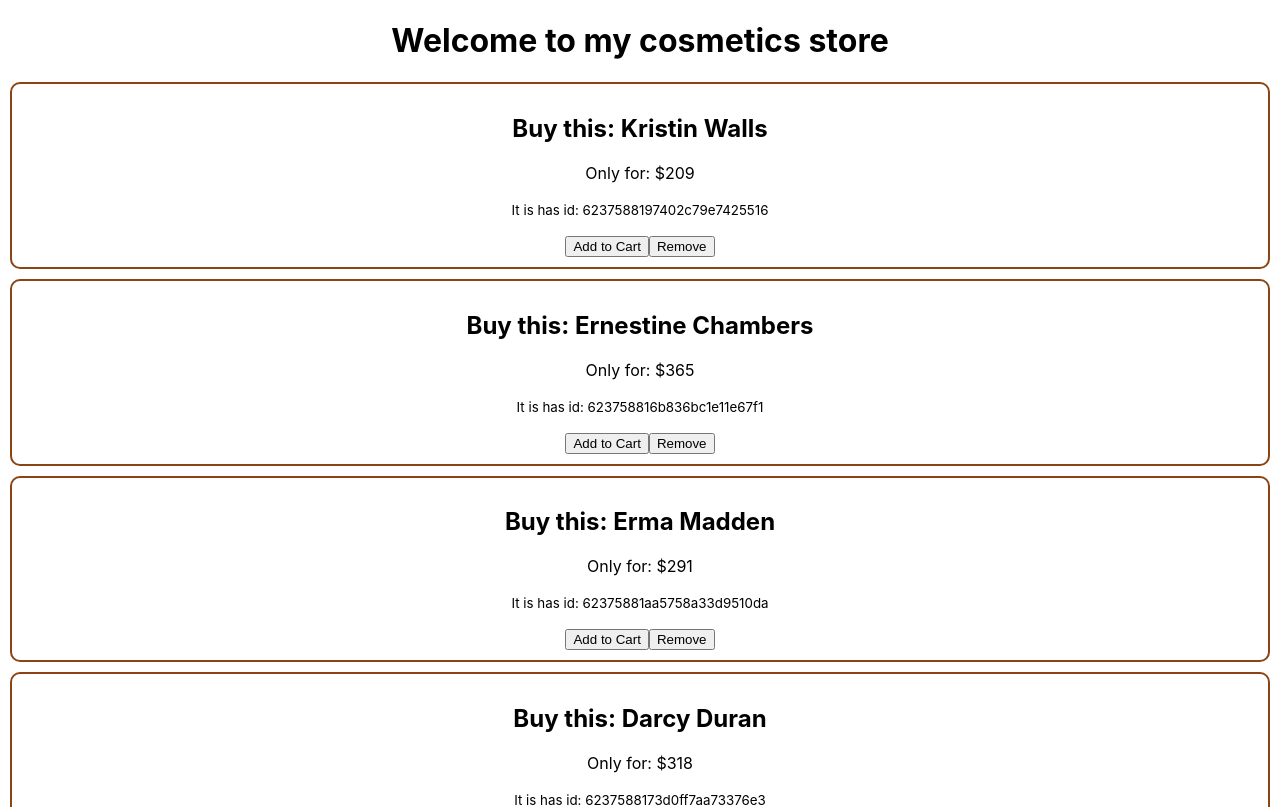
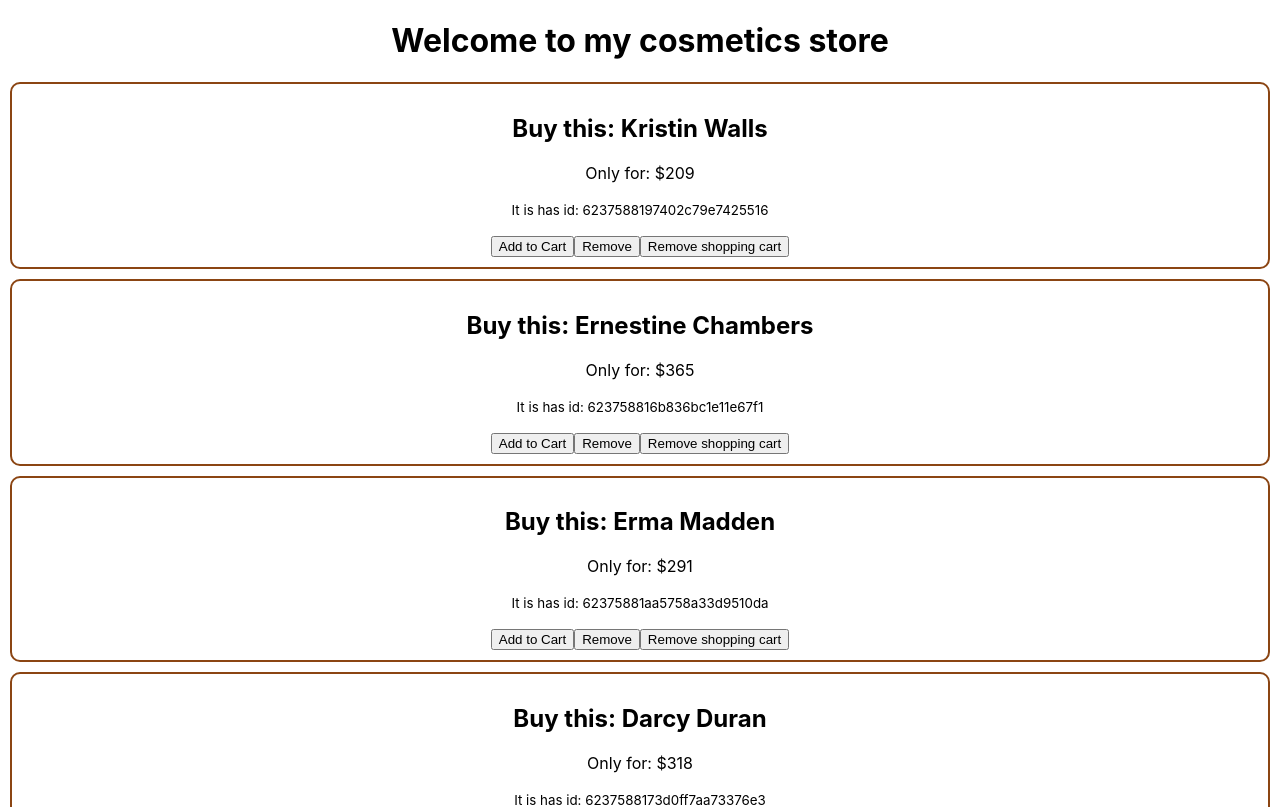
Before and after one commit to kamrul-dev/react-storage-and-handler, a React (Create React App) app: page / in a window 1280 px wide. Shown: the top 807 px of the page. Built offline with nearby package versions, Linux system fonts and the light colour scheme.

Commit message:
delete shopping cart added

```diff
--- a/src/Components/Cosmetic/Cosmetic.js
+++ b/src/Components/Cosmetic/Cosmetic.js
@@ -1,5 +1,5 @@
 import React from 'react';
-import { addToDb, removeFromDb } from '../../utilities/fakedb';
+import { addToDb, deleteShoppingCart, removeFromDb } from '../../utilities/fakedb';
 import './Cosmetic.css'
 
 const Cosmetic = (props) => {
@@ -12,6 +12,10 @@ const Cosmetic = (props) => {
         removeFromDb(id);
     }
 
+    const removeCart = id =>{
+        deleteShoppingCart(id);
+    }
+
     /* const addToCartWithParam = () => addToCart(id);  */
     // <button onClick={addToCartWithParam}>Add to Cart</button>
 
@@ -22,6 +26,7 @@ const Cosmetic = (props) => {
             <p><small>It is has id: {id}</small></p>
             <button onClick={() => addToCart(id)}>Add to Cart</button>
             <button onClick={() => removeFromCart(id)}>Remove</button>
+            <button onClick={() => removeCart(id)}>Remove shopping cart</button>
         </div>
     );
 };
```
